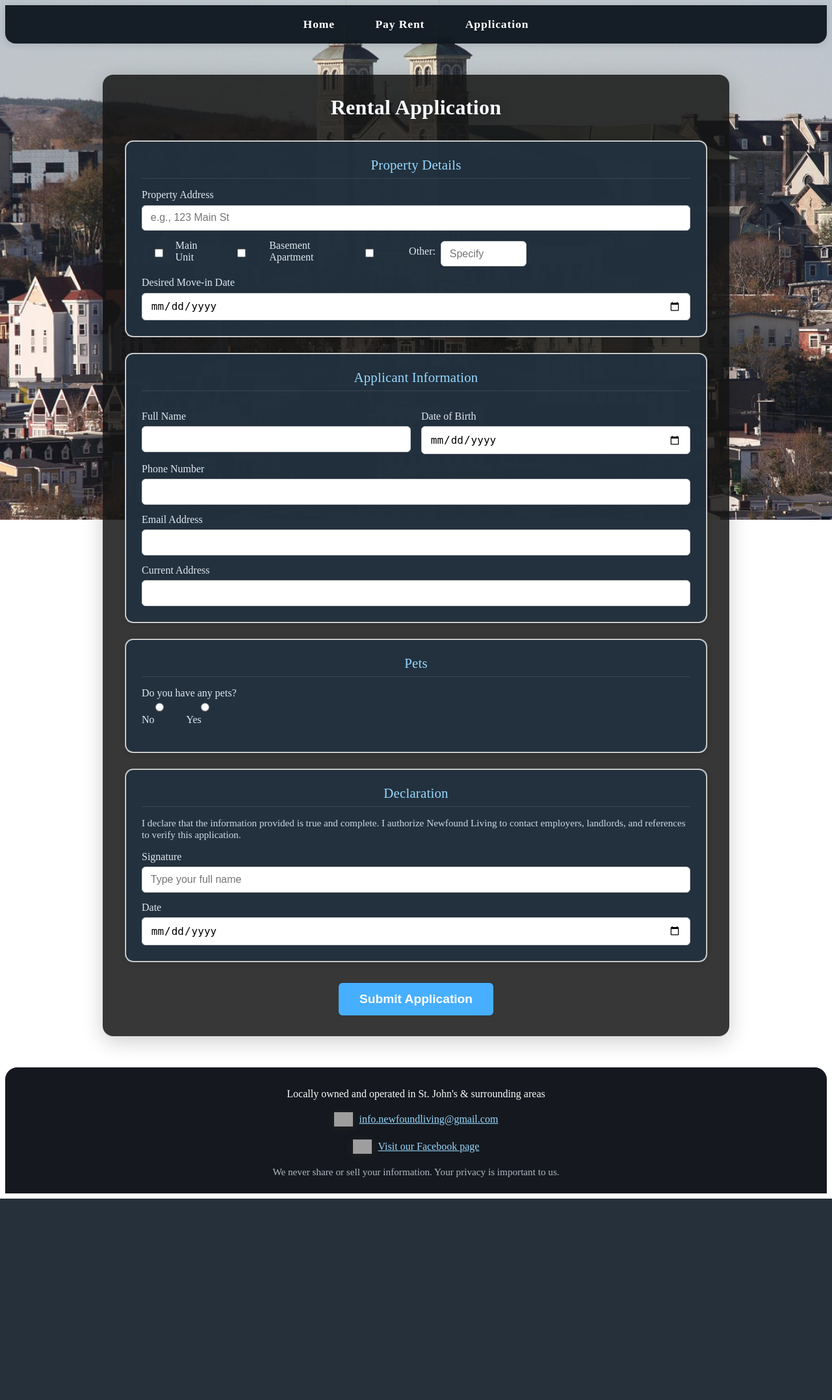
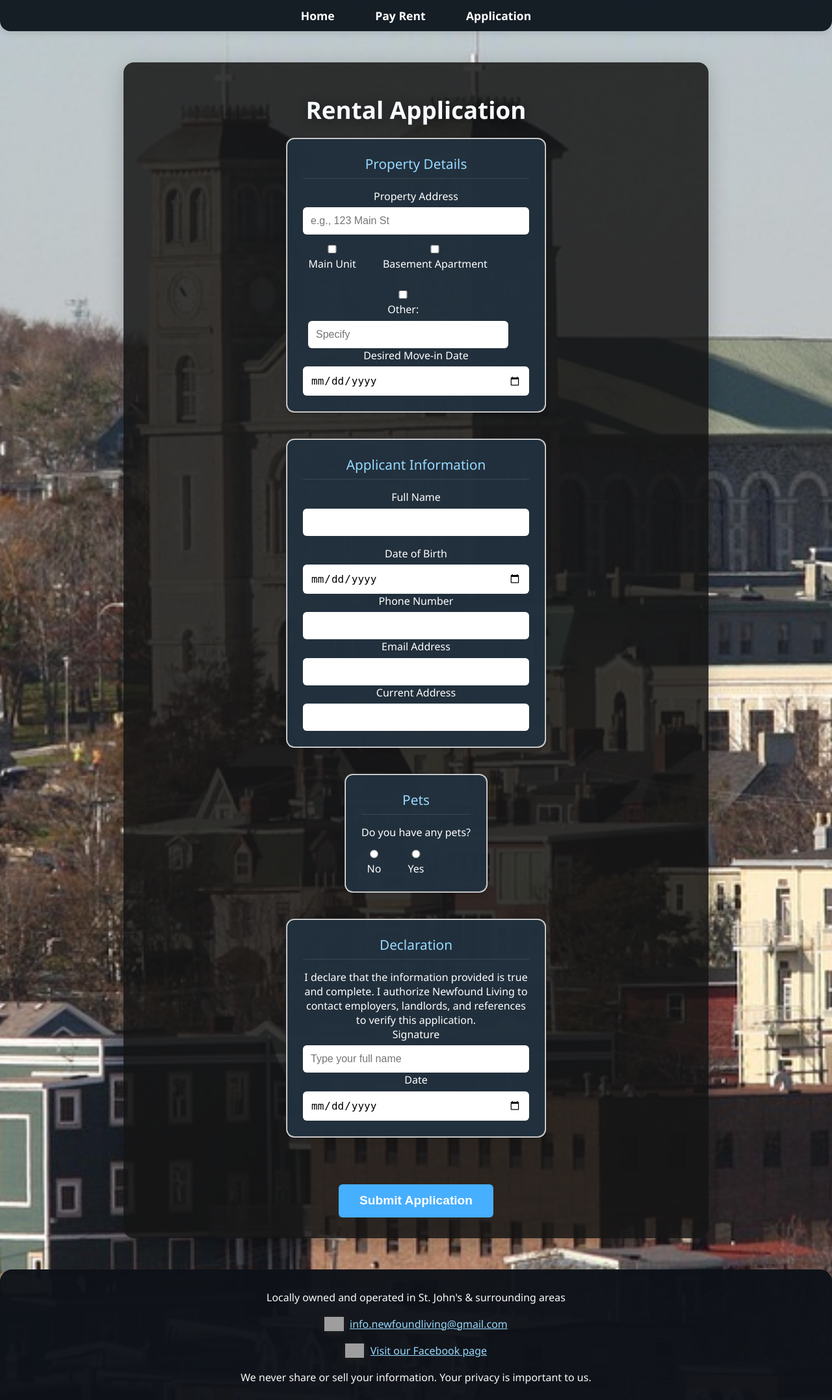
Before and after one commit to NewFoundLivingCa/NewFoundLiving-main, a Flask app: page /rental-application in a window 1280 px wide. Shown: the whole page at 65% size. Before the commit the page ends 1845 px from the top, so only its background shows below. Run offline with Flask 3, Linux system fonts and the light colour scheme; grey boxes are pictures that could not be loaded.

Commit message:
Update styles.css

```diff
--- a/static/styles.css
+++ b/static/styles.css
@@ -1,37 +1,71 @@
-/* Fixed background image, always behind all content */
-.background-static {
-    position: fixed;
+/* ===========================
+   GENERAL RESET & ROOT COLORS
+=========================== */
+:root {
+    --green: #2e7d32;
+    --white: #ffffff;
+    --dark-overlay: rgba(0, 0, 0, 0.5);
+}
+
+* {
+    margin: 0;
+    padding: 0;
+    box-sizing: border-box;
+}
+
+body, html {
+    font-family: 'Segoe UI', Tahoma, Geneva, Verdana, sans-serif;
+    color: var(--white);
+    min-height: 100vh;
+}
+
+/* ===========================
+   BACKGROUND
+=========================== */
+.background-static,
+body {
+    background: url('images/city.png') no-repeat center center;
+    background-size: cover;
+    background-attachment: scroll;
+}
+
+.overlay {
+    background: var(--dark-overlay);
+    position: absolute;
     top: 0;
     left: 0;
-    width: 100vw;
-    height: 100vh;
+    width: 100%;
+    height: 100%;
     z-index: 0;
-    background: url("images/city.png") no-repeat center center;
-    background-size: cover;
-    background-color: #222;
-    pointer-events: none;
 }
 
-/* Main content overlay */
-.content, .container {
+/* ===========================
+   CONTAINER
+=========================== */
+.container,
+.content {
     position: relative;
     z-index: 1;
-    padding: 2rem;
+    text-align: center;
+    padding: 3rem 1rem 2rem;
+    max-width: 900px;
+    margin: 3rem auto;
     background: rgba(20, 20, 20, 0.85);
     border-radius: 1rem;
-    max-width: 900px;
-    margin: 3rem auto 2rem auto;
-    box-shadow: 0 8px 32px 0 rgba(0,0,0,0.20);
+    box-shadow: 0 8px 32px rgba(0,0,0,0.2);
 }
 
-/* Navbar styles */
+/* ===========================
+   NAVBAR
+=========================== */
 .navbar {
+    background: rgba(16, 24, 32, 0.97);
+    box-shadow: 0 2px 12px rgba(0,0,0,0.12);
+    padding: 0.75rem 0;
     position: relative;
     z-index: 2;
-    background: rgba(16, 24, 32, 0.97);
-    box-shadow: 0 2px 12px rgba(0,0,0,0.12);
-    width: 100%;
-    padding: 0;
+    border-bottom-left-radius: 1rem;
+    border-bottom-right-radius: 1rem;
 }
 
 .nav-container {
@@ -40,183 +74,161 @@
     display: flex;
     justify-content: center;
     align-items: center;
-    width: 100%;
-    padding: 0.75rem 1rem;
-}
-
-.navbar,
-.nav-container {
-    border-bottom-left-radius: 1rem;
-    border-bottom-right-radius: 1rem;
+    gap: 1.5rem;
 }
 
 .nav-links {
     list-style: none;
-    padding: 0;
-    margin: 0;
     display: flex;
     gap: 1.5rem;
     justify-content: center;
 }
 
-.nav-links li {
-    display: inline-block;
-}
-
 .nav-links a {
-    color: #fff;
+    color: var(--white);
     text-decoration: none;
     font-weight: 600;
     font-size: 1.1rem;
-    letter-spacing: 0.05em;
-    transition: color 0.2s, background 0.2s;
     padding: 0.45rem 1.2rem;
     border-radius: 8px;
-    display: block;
-    text-align: center;
+    transition: color 0.2s, background 0.2s;
 }
 
 .nav-links a:hover,
 .nav-links a:focus {
     color: #47afff;
-    background: rgba(71,175,255,0.10);
+    background: rgba(71,175,255,0.1);
 }
 
-/* Logo styles */
+/* ===========================
+   LOGO
+=========================== */
 .logo {
-    display: block;
-    margin: 0 auto 1.5rem auto;
     max-width: 160px;
     width: 100%;
+    margin: 0 auto 1.5rem auto;
+    display: block;
     filter: drop-shadow(0 2px 8px #222);
 }
 
-/* Headings */
+/* ===========================
+   HEADINGS
+=========================== */
 h1, h2 {
     text-align: center;
     margin-bottom: 1.1rem;
-    margin-top: 0;
-    font-weight: 600;
-    letter-spacing: 0.01em;
 }
 h1 {
     font-size: 2.3rem;
     color: #f6fbff;
     text-shadow: 0 2px 16px rgba(0,0,0,0.41), 0 1px 0 #333;
 }
-h2 { font-size: 1.2rem; color: #b5e3fc; font-weight: 400; }
+h2 {
+    font-size: 1.2rem;
+    color: #b5e3fc;
+    font-weight: 400;
+}
 
-/* Get Updates (Notify) Form */
-#notify-form {
-    max-width: 360px;
-    margin: 2rem auto 1.5rem auto;
+/* ===========================
+   FORMS
+=========================== */
+form {
     display: flex;
     flex-direction: column;
-    gap: 0.7rem;
-    align-items: stretch;
-    padding: 1.2rem 1rem;
-    box-shadow: 0 2px 12px rgba(0,0,0,0.10);
-    background: none;
-    border-radius: 0;
+    align-items: center;
+    gap: 1rem;
+    max-width: 400px;
+    margin: auto;
 }
 
-#notify-form input[type="email"],
-#notify-form textarea {
+input, textarea, select {
     width: 100%;
+    padding: 0.75rem;
+    border: none;
+    border-radius: 6px;
+    font-size: 1rem;
+    margin-top: 0.4rem;
     box-sizing: border-box;
-    border-radius: 0.4rem;
-    border: none;
-    font-size: 1rem;
-    padding: 0.6rem 1rem;
-    background: #fff;
-    color: #222;
-    margin-bottom: 0;
 }
 
-#notify-form textarea {
-    min-height: 60px;
+textarea {
+    min-height: 80px;
     resize: vertical;
 }
 
-#notify-form button[type="submit"] {
+button {
+    background-color: var(--green);
+    color: var(--white);
+    border: none;
+    padding: 0.75rem 1.5rem;
+    font-size: 1rem;
+    border-radius: 8px;
+    cursor: pointer;
+    font-weight: bold;
     width: 100%;
-    padding: 0.7rem 1.5rem;
-    border-radius: 0.4rem;
-    font-size: 1.1rem;
-    background: #47afff;
-    color: #fff;
-    font-weight: bold;
-    border: none;
-    cursor: pointer;
+    max-width: 400px;
     transition: background 0.18s;
-    margin-top: 0.3rem;
 }
 
-#notify-form button[type="submit"]:hover {
-    background: #1c7fe5;
+button:hover {
+    background-color: #388e3c;
 }
 
+/* Thank you message */
 #thank-you {
     display: none;
-    margin-top: 1rem;
-    color: #7dfa8e;
-    font-weight: bold;
-    text-align: center;
-    font-size: 1.15rem;
+    margin-top: 1.5rem;
+    font-size: 1.05rem;
+    color: lightgreen;
 }
 
-/* Features section */
+/* ===========================
+   FEATURES
+=========================== */
 .features {
     display: flex;
-    gap: 1.5rem;
-    margin-top: 2.5rem;
     flex-wrap: wrap;
     justify-content: center;
-    align-items: flex-start;
+    gap: 1.5rem;
+    margin-top: 3rem;
 }
 
 .feature-box {
     background: rgba(34, 49, 63, 0.95);
+    padding: 1.5rem;
     border-radius: 0.75rem;
-    padding: 1.5rem;
-    max-width: 260px;
-    width: 100%;
+    width: 260px;
+    text-align: center;
     box-shadow: 0 2px 12px rgba(0,0,0,0.13);
-    color: #fff;
-    text-align: center;
-    margin-bottom: 1rem;
-    margin-left: auto;
-    margin-right: auto;
-    box-sizing: border-box;
     transition: transform 0.16s;
+}
+
+.feature-box:hover {
+    transform: translateY(-3px) scale(1.03);
+    box-shadow: 0 4px 20px rgba(0,0,0,0.2);
 }
 
 .feature-box h3 {
     margin: 0.7rem 0 0.4rem 0;
-    font-size: 1.13rem;
 }
 .feature-box div {
     font-size: 2rem;
-    margin-bottom: 0.5rem;
-}
-.feature-box:hover {
-    transform: translateY(-3px) scale(1.03);
-    box-shadow: 0 4px 20px rgba(0,0,0,0.20);
 }
 
-/* Footer styles */
+/* ===========================
+   FOOTER
+=========================== */
 footer {
     background: rgba(14, 18, 24, 0.97);
     color: #fafafa;
     text-align: center;
-    padding: 2rem 1rem 1.5rem 1rem;
-    margin-top: 3rem;
-    font-size: 1rem;
+    padding: 2rem 1rem 1.5rem;
     border-top-left-radius: 1.15rem;
     border-top-right-radius: 1.15rem;
+    position: relative;
     z-index: 2;
-    position: relative;
 }
+
 footer .email-link,
 footer .social-link {
     margin: 1.2rem 0;
@@ -225,36 +237,23 @@ footer .social-link {
     justify-content: center;
     gap: 0.6rem;
 }
+
 footer img {
     height: 22px;
-    vertical-align: middle;
     filter: drop-shadow(0 2px 6px #222);
 }
+
 footer a {
     color: #97d9ff;
     text-decoration: underline;
-    word-break: break-all;
-}
-footer .privacy {
-    margin-top: 1.2rem;
-    font-size: 0.95rem;
-    color: #b0b8c6;
 }
 
-/* Rental form improvements */
+/* ===========================
+   RENTAL FORM SPECIFIC
+=========================== */
 .rental-container {
     max-width: 900px;
     margin: 0 auto;
-    padding: 0;
-    border-radius: 1rem;
-    /* No background here; it is now provided by .container or .content */
-}
-
-.rental-container h1 {
-    text-align: center;
-    margin-bottom: 2rem;
-    font-size: 2rem;
-    color: #f6fbff;
 }
 
 .form-section {
@@ -273,54 +272,17 @@ footer .privacy {
     padding-bottom: 0.5rem;
 }
 
-.form-section label {
-    display: block;
-    margin-top: 0.9rem;
-    font-weight: 500;
-    color: #e0e8f0;
-}
-
-.form-section input,
-.form-section textarea,
-.form-section select {
-    width: 100%;
-    margin-top: 0.4rem;
-    padding: 0.6rem 0.8rem;
-    border-radius: 6px;
-    border: 1px solid #ccc;
-    font-size: 1rem;
-    box-sizing: border-box;
-}
-
-.form-section textarea {
-    min-height: 80px;
-    resize: vertical;
-}
-
-/* --- Improved Checkbox and Radio Groups --- */
-.checkbox-group, .checkbox-inline {
+.checkbox-group, .checkbox-inline, .radio-inline-group {
     display: flex;
     gap: 1.5rem;
     align-items: center;
-    margin-bottom: 1em;
     flex-wrap: wrap;
+    margin-top: 0.6rem;
 }
-.checkbox-group label,
-.checkbox-inline label {
-    margin: 0;
-    font-weight: normal;
-    display: flex;
-    align-items: center;
-}
+
 .checkbox-group input[type="text"] {
     margin-left: 0.5rem;
     min-width: 120px;
-}
-/* --- End Improved Checkbox and Radio Groups --- */
-
-.checkbox-group,
-.checkbox-inline {
-    margin-top: 0.6rem;
 }
 
 .two-columns {
@@ -361,35 +323,13 @@ footer .privacy {
 .btn-submit {
     padding: 0.9rem 2rem;
     font-size: 1.2rem;
-    border: none;
     border-radius: 6px;
     background: #47afff;
     color: #fff;
     font-weight: bold;
     cursor: pointer;
-    transition: background 0.2s;
 }
 
 .btn-submit:hover {
     background: #1c7fe5;
 }
-
-.declaration-text {
-    margin-bottom: 1rem;
-    font-size: 0.95rem;
-    color: #cfd8e3;
-}
-
-/* Radio Inline Group (Yes/No, etc.) */
-.radio-inline-group {
-    display: flex;
-    gap: 1.5rem;
-    align-items: center;
-    margin-bottom: 1em;
-}
-.radio-inline-group label {
-    margin: 0;
-    font-weight: normal;
-}
-
-/* Responsive styles -- omitted for brevity, but keep your original ones at the end */
```
